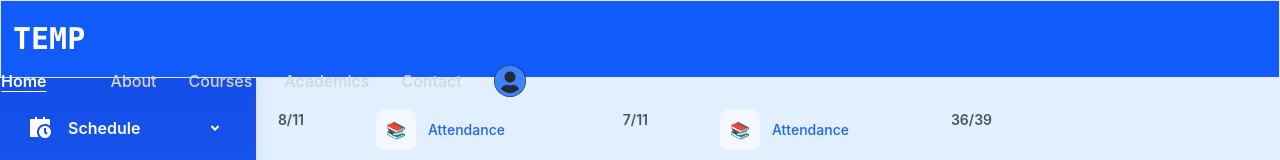
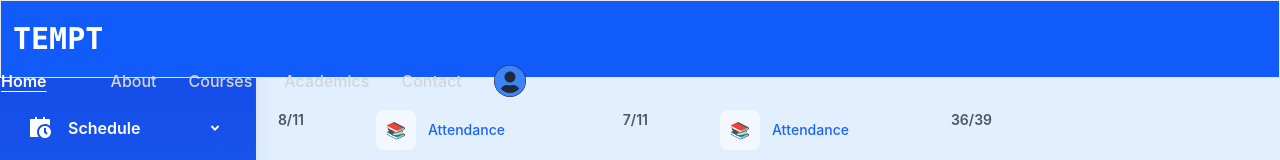
Before and after one commit to codebyanshu/College_Management_System, a React (Vite) app: page / in a window 1280 px wide. Shown: the top 160 px of the page. Built offline with nearby package versions, Linux system fonts and the light colour scheme.

Commit message:
11/13/25

```diff
--- a/src/Components/NavBar.jsx
+++ b/src/Components/NavBar.jsx
@@ -9,7 +9,7 @@ const NavBar = (props) => {
   return (
     <nav className="bg-[#125BFB] flex  justify-between items-center py-5 px-3  border sticky top-0 border-b-black  z-50">
       <a href="/" className="text-3xl text-white font-bold font-mono">
-        TEMP
+        TEMPT
       </a>
       <button
         onClick={() => setIsOpen(!isOpen)}
```
